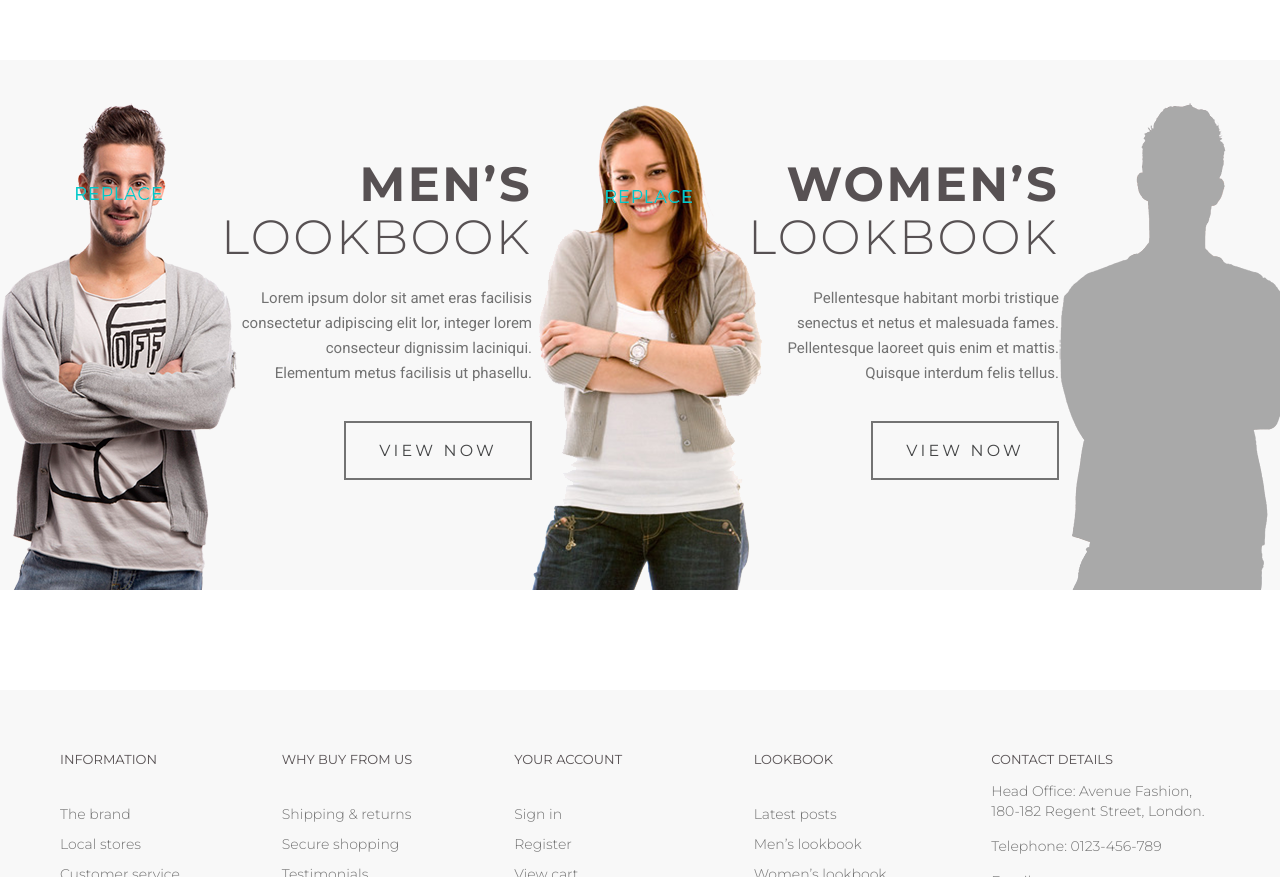
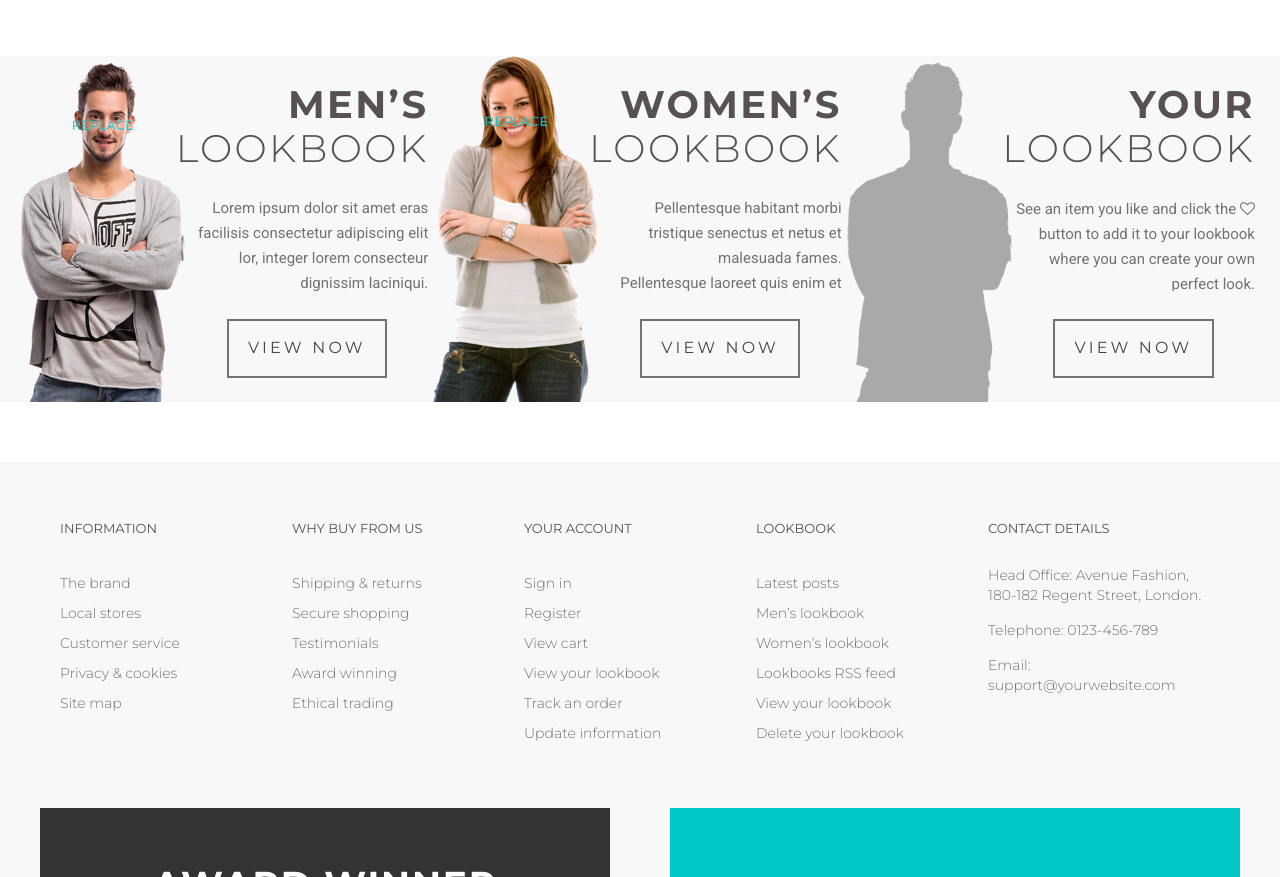
Before and after one commit to yuriygumeniuk/ave, a website: page app/index.html in a window 1280 px wide. Shown: the part 1923-2800 px from the top of the page. Drawn offline with Linux system fonts and the light colour scheme; a web font is replaced by a local one.

Commit message:
footer nav adaptive

```diff
--- a/app/#source/scss/style.scss
+++ b/app/#source/scss/style.scss
@@ -28,8 +28,8 @@
 	align-items: center;
 	justify-content: center;
 	padding: 23px 33px;
-	min-width: 180px;
-	height: 59px;
+	// max-width: 180px;
+	max-height: 59px;
 	border: 2px solid #737373;
 
 	color: #454647;
@@ -322,8 +322,8 @@
 }
 /*---------- section popular ----------*/
 .popular {
-	margin-top: 62px;
-	margin-bottom: 62px;
+	margin-top: 60px;
+	margin-bottom: 60px;
 	max-height: 1447px;
 	border-top: 1px solid #eee;
 	border-bottom: 1px solid #eee;
@@ -600,6 +600,7 @@
 }
 /*---------- section lookbook ----------*/
 .lookbook {
+	background-color: #f8f8f8;
 	display: flex;
 	justify-content: space-between;
 	width: 100%;
@@ -607,22 +608,25 @@
 .lookbook-item {
 	display: flex;
 	align-items: flex-end;
-	justify-content: space-evenly;
-	width: 663px;
-	height: 530px;
+	width: 33.333%;
+	max-width: 663px;
+	max-height: 530px;
 	background-color: #f8f8f8;
 }
-
+.lookbook-img {
+	width: 40%;
+}
 .lookbook-text {
+	padding-right: 5px;
 	display: flex;
-	align-items: flex-end;
 	flex-direction: column;
-	justify-content: space-between;
-	margin-bottom: 110px;
-	width: 295px;
-	height: 320px;
+	justify-content: space-around;
+	width: 60%;
+	height: 100%;
 }
 .lookbook-text-title {
+	margin-top: 2vw;
+	flex: none;
 	display: flex;
 	align-items: flex-end;
 	flex-direction: column;
@@ -630,7 +634,7 @@
 .lookbook-text-title__bold {
 	color: #575153;
 	font-weight: 700;
-	font-size: 48px;
+	font-size: 3vw;
 	font-family: 'Montserrat', sans-serif;
 	letter-spacing: 2.4px;
 	text-transform: uppercase;
@@ -640,14 +644,21 @@
 
 	color: #575153;
 	font-weight: 300;
-	font-size: 48px;
+	font-size: 3vw;
 	font-family: 'Montserrat', sans-serif;
 	letter-spacing: 2.4px;
 	text-transform: uppercase;
 }
 .lookbook-text__desc {
+	margin-top: 1.5vw;
+	flex: auto;
 	text-align: right;
-
+	max-height: 95px;
+	overflow: hidden;
+	@include mdf3_1199 {
+		line-height: 18px;
+		max-height: 93px;
+	}
 	color: #727272;
 	line-height: 25px;
 	font-weight: 400;
@@ -658,25 +669,31 @@
 	font-family: 'FontAwesome';
 }
 .lookbook-btn {
-	margin-top: 10px;
+	flex: 0 1 auto;
+	margin: 20px auto;
+	padding: 1.5vw;
+	// display: flex;
+	// margin-top: 10px;
 }
 /*========== FOOTER ================*/
 /*----- footer-information --------*/
 .footer-section {
-	margin-top: 100px;
+	margin-top: 60px;
 	background-color: #f8f8f8;
 }
 .footer-navigation-row {
-	display: flex;
-	margin-top: 100px auto 0;
-	padding-top: 63px;
-	padding-bottom: 63px;
-	width: 1200px;
+	padding-top: 60px;
+	padding-bottom: 60px;
+	max-width: 1200px;
+	width: 100%;
 }
 .footer-navigation-link {
 	display: flex;
 	justify-content: space-between;
-	width: 860px;
+	width: 100%;
+}
+.footer-nav-block {
+	width: 20%;
 }
 .footer-block__title {
 	color: #575153;
@@ -700,8 +717,8 @@
 	color: #000;
 }
 /*-------footer contact--------*/
-.footer-contact {
-	margin-left: 90px;
+.contact-text {
+	margin-top: 30px;
 }
 .contact-text * {
 	margin-top: 15px;
--- a/app/index.html
+++ b/app/index.html
@@ -321,10 +321,11 @@
 <!-- ====================== -->
 
 <!-- SECTION LOOKBOOK -->
-<section class="lookbook main-wrapper">
+<section class="lookbook wrapper">
 	<!-- 1 -->
 	<div class="lookbook-item">
 		<img src="img/lookbook-01.png" alt="" class="lookbook-img">
+
 		<div class="lookbook-text">
 			<div class="lookbook-text-title">
 				<div class="lookbook-text-title__bold">men’s</div>
@@ -421,7 +422,8 @@
 					<li class="footer-nav-block__item"><a href="#!">Delete your lookbook</a></li>
 				</ul>
 			</div>
-		</nav>
+			<!-- 5 -->
+			<div class="footer-nav-block">
 				<div class="footer-contact">
 					<div class="footer-block__title">contact details</div>
 					<div class="contact-text">
@@ -432,7 +434,11 @@
 					</div>
 				</div>
 			</div>
+			<!--  -->
+		</nav>
+	</div>
 </section>
+
 <!-- SECTION SOCIAL -->
 <section class="social">
 	<div class="social-block wrap">
```
Also changed, not shown: app/#source/html/index.html (+8 -2 lines), app/css/style.css. Lines whose indentation alone changed are shown as unchanged.
